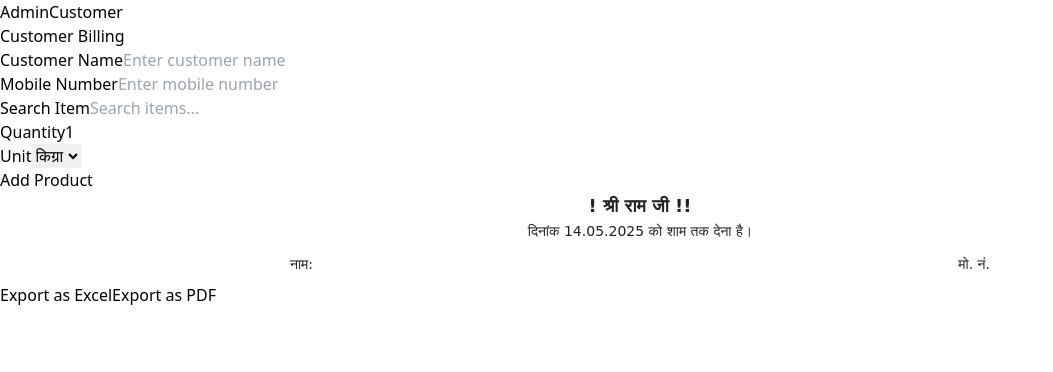
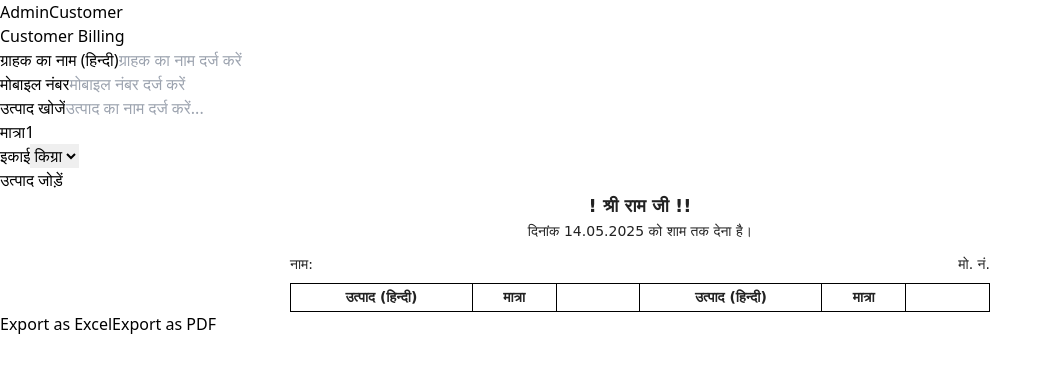
Before and after one commit to Jatin-Purbia/retail_shop, a React (Vite) app: page / in a window 1280 px wide. Shown: the top 372 px of the page, without its empty margins (0-1053 px from the left). Built offline with nearby package versions, Linux system fonts and the light colour scheme.

Commit message:
items got center of their respective cells

```diff
--- a/src/pages/CustomerPage.jsx
+++ b/src/pages/CustomerPage.jsx
@@ -9,7 +9,7 @@ function formatDate(date = new Date()) {
   return date.toLocaleDateString('en-GB').replace(/\//g, '.');
 }
 
-// Helper to generate two-column table rows
+// Helper to generate two-column table rows with a blank third column
 function generateTwoColumnTable(cart) {
   const rows = [];
   for (let i = 0; i < cart.length; i += 2) {
@@ -18,8 +18,10 @@ function generateTwoColumnTable(cart) {
     rows.push([
       left ? left.hindiName : '',
       left ? `${left.quantity} ${left.unit}` : '',
+      '', // Blank column
       right ? right.hindiName : '',
       right ? `${right.quantity} ${right.unit}` : '',
+      '', // Blank column
     ]);
   }
   return rows;
@@ -130,7 +132,7 @@ function CustomerPage() {
     pdf.save(`bill_${customerName || 'guest'}_${formatDate()}.pdf`);
   };
 
-  // Excel export (optional, same two-column format)
+  // Excel export
   const handleExportExcel = () => {
     if (cart.length === 0) {
       alert('Your cart is empty. Add items to export.');
@@ -140,18 +142,30 @@ function CustomerPage() {
       ['! श्री राम जी !!'],
       [`दिनांक ${formatDate()} को शाम तक देना है।`],
       [
-        `नाम: ${customerName || ''}`,
+        `नाम: ${customerName ? customerName : ''}`,
         '',
         '',
-        `मो. नं. ${customerMobile || ''}`
+        `मो. नं. ${customerMobile ? customerMobile : ''}`,
+        '',
+        ''
       ],
-      ['', '', '', ''], // Empty row for spacing
+      ['', '', '', '', '', ''], // Empty row for spacing
+      ['उत्पाद (हिन्दी)', 'मात्रा', '', 'उत्पाद (हिन्दी)', 'मात्रा', ''], // Headers
       ...generateTwoColumnTable(cart)
     ];
     const ws = XLSX.utils.aoa_to_sheet(wsData);
     ws['!cols'] = [
-      { wch: 20 }, { wch: 12 }, { wch: 20 }, { wch: 12 }
+      { wch: 20 }, { wch: 12 }, { wch: 5 }, { wch: 20 }, { wch: 12 }, { wch: 5 }
     ];
+    // Center align all cells
+    const range = XLSX.utils.decode_range(ws['!ref']);
+    for (let R = range.s.r; R <= range.e.r; ++R) {
+      for (let C = range.s.c; C <= range.e.c; ++C) {
+        const cell_address = XLSX.utils.encode_cell({ c: C, r: R });
+        if (!ws[cell_address]) continue;
+        ws[cell_address].s = { alignment: { horizontal: 'center' } };
+      }
+    }
     const wb = XLSX.utils.book_new();
     XLSX.utils.book_append_sheet(wb, ws, 'Bill');
     XLSX.writeFile(wb, `bill_${customerName || 'customer'}_${formatDate()}.xlsx`);
@@ -164,30 +178,30 @@ function CustomerPage() {
         {/* Inputs as in your code */}
         <div className="flex flex-col md:flex-row md:space-x-8 mb-6">
           <div className="flex-1 mb-4 md:mb-0">
-            <label className="block text-sm font-semibold text-gray-700 mb-1">Customer Name</label>
+            <label className="block text-sm font-semibold text-gray-700 mb-1">ग्राहक का नाम (हिन्दी)</label>
             <input
               type="text"
               value={customerName}
               onChange={e => setCustomerName(e.target.value)}
               className="w-full px-4 py-2 border border-gray-300 rounded-lg focus:outline-none focus:ring-2 focus:ring-blue-400 bg-white"
-              placeholder="Enter customer name"
+              placeholder="ग्राहक का नाम दर्ज करें"
             />
           </div>
           <div className="flex-1">
-            <label className="block text-sm font-semibold text-gray-700 mb-1">Mobile Number</label>
+            <label className="block text-sm font-semibold text-gray-700 mb-1">मोबाइल नंबर</label>
             <input
               type="text"
               value={customerMobile}
               onChange={e => setCustomerMobile(e.target.value)}
               className="w-full px-4 py-2 border border-gray-300 rounded-lg focus:outline-none focus:ring-2 focus:ring-blue-400 bg-white"
-              placeholder="Enter mobile number"
+              placeholder="मोबाइल नंबर दर्ज करें"
               maxLength={10}
             />
           </div>
         </div>
         <div className="grid grid-cols-1 md:grid-cols-3 gap-6 mb-8 items-end relative">
           <div>
-            <label className="block text-sm font-semibold text-gray-700 mb-1">Search Item</label>
+            <label className="block text-sm font-semibold text-gray-700 mb-1">उत्पाद खोजें</label>
             <input
               type="text"
               value={searchTerm}
@@ -195,7 +209,7 @@ function CustomerPage() {
               onKeyDown={handleKeyDown}
               ref={searchInputRef}
               className="w-full px-4 py-2 border border-gray-300 rounded-lg focus:outline-none focus:ring-2 focus:ring-blue-400 bg-white"
-              placeholder="Search items..."
+              placeholder="उत्पाद का नाम दर्ज करें..."
             />
             {searchTerm && filteredItems.length > 0 && (
               <div className="mt-2 border rounded-lg shadow bg-white max-h-48 overflow-y-auto z-20 absolute w-full left-0">
@@ -213,7 +227,7 @@ function CustomerPage() {
             )}
           </div>
           <div>
-            <label className="block text-sm font-semibold text-gray-700 mb-1">Quantity</label>
+            <label className="block text-sm font-semibold text-gray-700 mb-1">मात्रा</label>
             <input
               type="number"
               value={quantity}
@@ -224,7 +238,7 @@ function CustomerPage() {
           </div>
           <div className="flex gap-2 items-end">
             <div className="flex-1">
-              <label className="block text-sm font-semibold text-gray-700 mb-1">Unit</label>
+              <label className="block text-sm font-semibold text-gray-700 mb-1">इकाई</label>
               <select
                 value={selectedUnit}
                 onChange={e => setSelectedUnit(e.target.value)}
@@ -248,7 +262,7 @@ function CustomerPage() {
               className="ml-2 px-6 py-2 bg-blue-600 text-white rounded-lg font-semibold shadow hover:bg-blue-700 transition"
               disabled={!selectedItem}
             >
-              Add Product
+              उत्पाद जोड़ें
             </button>
           </div>
         </div>
@@ -269,19 +283,42 @@ function CustomerPage() {
             {`दिनांक ${formatDate()} को शाम तक देना है।`}
           </div>
           <div style={{ display: 'flex', justifyContent: 'space-between', fontSize: 14, marginBottom: 8 }}>
-            <span>नाम: {customerName || ''}</span>
-            <span>मो. नं. {customerMobile || ''}</span>
+            <span>नाम: {customerName ? customerName : ''}</span>
+            <span>मो. नं. {customerMobile ? customerMobile : ''}</span>
           </div>
           <table style={{ width: '100%', borderCollapse: 'collapse', fontSize: 14 }}>
+            <thead>
+              <tr>
+                <th style={{ border: '1px solid #000', padding: 3, width: '26%', textAlign: 'center' }}>उत्पाद (हिन्दी)</th>
+                <th style={{ border: '1px solid #000', padding: 3, width: '12%', textAlign: 'center' }}>मात्रा</th>
+                <th style={{ border: '1px solid #000', padding: 3, width: '12%' }}></th> {/* Blank */}
+                <th style={{ border: '1px solid #000', padding: 3, width: '26%', textAlign: 'center' }}>उत्पाद (हिन्दी)</th>
+                <th style={{ border: '1px solid #000', padding: 3, width: '12%', textAlign: 'center' }}>मात्रा</th>
+                <th style={{ border: '1px solid #000', padding: 3, width: '12%' }}></th> {/* Blank */}
+              </tr>
+            </thead>
             <tbody>
               {generateTwoColumnTable(cart).map((row, idx) => (
                 <tr key={idx}>
-                  <td style={{ border: '1px solid #000', padding: 3, width: '28%' }}>{row[0]}</td>
-                  <td style={{ border: '1px solid #000', padding: 3, width: '12%' }}>{row[1]}</td>
-                  <td style={{ border: '1px solid #000', padding: 3, width: '28%' }}>{row[2]}</td>
-                  <td style={{ border: '1px solid #000', padding: 3, width: '12%' }}>{row[3]}</td>
+                  <td style={{ border: '1px solid #000', padding: 3, textAlign: 'center' }}>{row[0]}</td>
+                  <td style={{ border: '1px solid #000', padding: 3, textAlign: 'center' }}>{row[1]}</td>
+                  <td style={{ border: '1px solid #000', padding: 3 }}></td> {/* Blank */}
+                  <td style={{ border: '1px solid #000', padding: 3, textAlign: 'center' }}>{row[3]}</td>
+                  <td style={{ border: '1px solid #000', padding: 3, textAlign: 'center' }}>{row[4]}</td>
+                  <td style={{ border: '1px solid #000', padding: 3 }}></td> {/* Blank */}
                 </tr>
               ))}
+              {/* Fill remaining cells if cart has odd number of items */}
+              {cart.length % 2 !== 0 && (
+                <tr>
+                  <td style={{ border: '1px solid #000', padding: 3, textAlign: 'center' }}>{cart[cart.length - 1].hindiName}</td>
+                  <td style={{ border: '1px solid #000', padding: 3, textAlign: 'center' }}>{`${cart[cart.length - 1].quantity} ${cart[cart.length - 1].unit}`}</td>
+                  <td style={{ border: '1px solid #000', padding: 3 }}></td>
+                  <td style={{ border: '1px solid #000', padding: 3 }}></td>
+                  <td style={{ border: '1px solid #000', padding: 3 }}></td>
+                  <td style={{ border: '1px solid #000', padding: 3 }}></td>
+                </tr>
+              )}
             </tbody>
           </table>
         </div>
```
